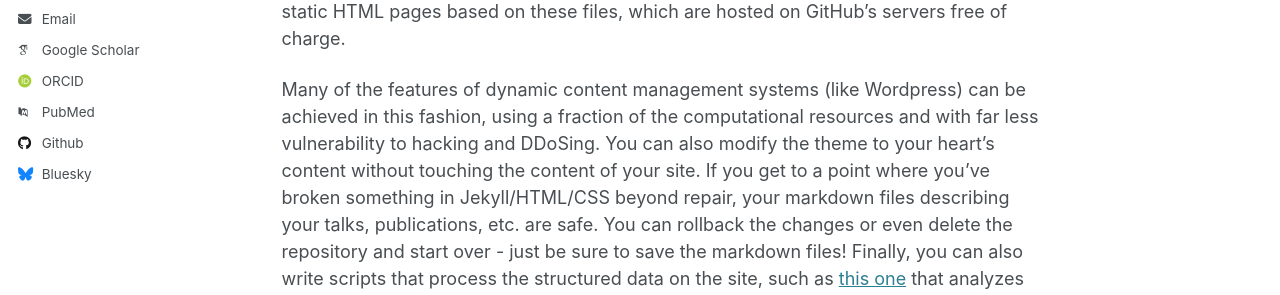
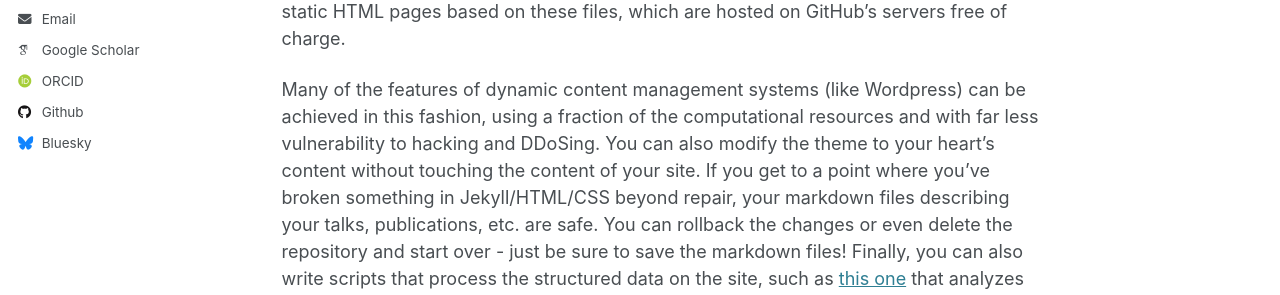
Before and after one commit to archanabura/archanabura.github.io, a Jekyll site: the page built from _pages/about.md, in a window 1280 px wide. Shown: the part 410-705 px from the top of the page. Built offline with Jekyll 4.4.1, drawn with Linux system fonts in a browser that asks for light colours; some web fonts are replaced.

Commit message:
Update _config.yml

```diff
--- a/_config.yml
+++ b/_config.yml
@@ -33,12 +33,12 @@ author:
   # Academic websites
   arxiv            : # URL - Update with the correct link to your profile
   googlescholar    : "https://scholar.google.com/citations?hl=en&user=cSNcSVIAAAAJ"
-  impactstory      : # URL
+  #impactstory      : # URL
   orcid            : "http://orcid.org/yourorcidurl"
-  semantic         : # URL
-  pubmed           : "https://www.ncbi.nlm.nih.gov/pubmed/?term=john+snow"
+  #semantic         : # URL
+  #pubmed           : "https://www.ncbi.nlm.nih.gov/pubmed/?term=john+snow"
   researchgate     : # URL
-  scopus           : # URL
+  #scopus           : # URL
 
   # Repositories and software development
   bitbucket        : # Username - Update with your username on the site
```
